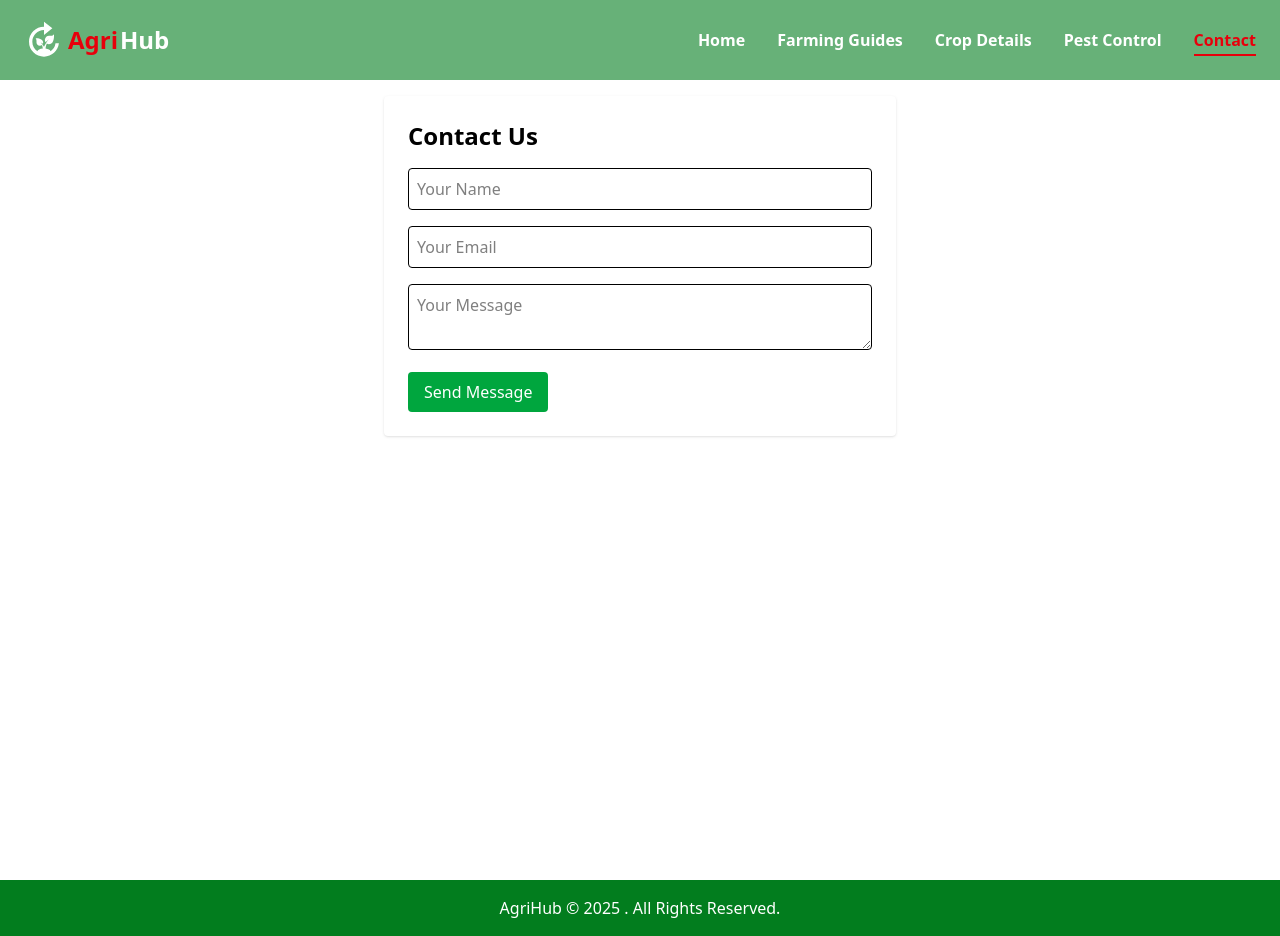
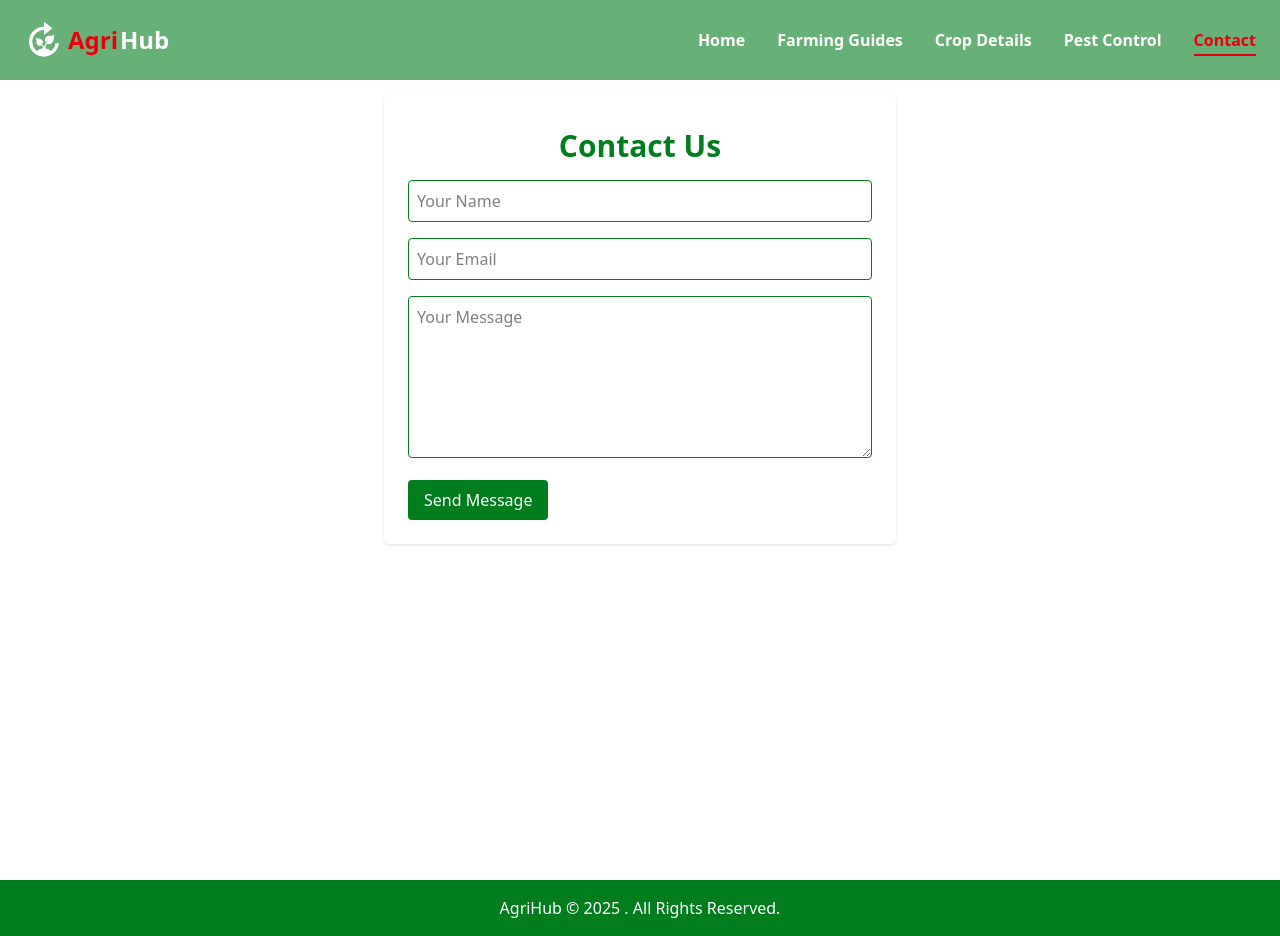
Before and after one commit to nazmul-nhb/agri-hub, a React (Vite) app: page /contact in a window 1280 px wide. Built offline with nearby package versions, Linux system fonts and the light colour scheme.

Commit message:
created reusable components

```diff
--- /dev/null
+++ b/src/components/SectionTitle.tsx
@@ -0,0 +1,26 @@
+import React from 'react';
+import { cn } from '../utils/helpers';
+
+interface Props {
+	title: React.ReactNode;
+	subTitle?: React.ReactNode;
+	className?: string;
+}
+
+const SectionTitle = ({ title, subTitle, className = '' }: Props) => {
+	return (
+		<div
+			className={cn(
+				'text-center space-y-2.5 text-primary mb-4 mt-2 mx-auto',
+				className
+			)}
+		>
+			<h2 className="text-xl md:text-3xl font-bold text-pretty">{title}</h2>
+			{subTitle && (
+				<h3 className="text-lg md:text-2xl font-bold text-pretty">{subTitle}</h3>
+			)}
+		</div>
+	);
+};
+
+export default SectionTitle;
--- /dev/null
+++ b/src/components/SectionWrapper.tsx
@@ -0,0 +1,22 @@
+import React from 'react';
+import { cn } from '../utils/helpers';
+
+interface Props {
+	className?: string;
+	children: React.ReactNode;
+}
+
+const SectionWrapper = ({ className = '', children }: Props) => {
+	return (
+		<section
+			className={cn(
+				'max-w-full w-full mx-auto px-8 md:px-12 lg:px-16 xl:px-20',
+				className
+			)}
+		>
+			{children}
+		</section>
+	);
+};
+
+export default SectionWrapper;
--- a/src/layouts/Root.tsx
+++ b/src/layouts/Root.tsx
@@ -7,7 +7,7 @@ const Root = () => {
 	return (
 		<Fragment>
 			<Navbar />
-			<main className="min-h-screen flex-grow container mx-auto p-4">
+			<main className="min-h-screen max-w-full mx-auto p-4">
 				<Outlet />
 			</main>
 			<Footer />
--- a/src/main.tsx
+++ b/src/main.tsx
@@ -3,14 +3,24 @@ import './styles.css';
 import { StrictMode } from 'react';
 import { createRoot } from 'react-dom/client';
 import { HelmetProvider } from 'react-helmet-async';
-import { Toaster } from 'react-hot-toast';
+import { Toaster, type ToasterProps } from 'react-hot-toast';
 import AppRoutes from './routes';
+
+const toasterProps: ToasterProps = {
+	toastOptions: {
+		style: {
+			border: '1px solid #00300b',
+			color: '#ffffff',
+			backgroundColor: '#00300b',
+		},
+	},
+};
 
 createRoot(document.getElementById('root')!).render(
 	<StrictMode>
 		<HelmetProvider>
 			<AppRoutes />
-			<Toaster />
+			<Toaster {...toasterProps} />
 		</HelmetProvider>
 	</StrictMode>
 );
--- a/src/pages/Contact.tsx
+++ b/src/pages/Contact.tsx
@@ -2,6 +2,7 @@ import { zodResolver } from '@hookform/resolvers/zod';
 import { useForm } from 'react-hook-form';
 import toast from 'react-hot-toast';
 import { z } from 'zod';
+import SectionTitle from '../components/SectionTitle';
 
 // Validation Schema
 const contactSchema = z.object({
@@ -16,7 +17,7 @@ type ContactFormData = z.infer<typeof contactSchema>;
 const Contact = () => {
 	const {
 		register,
-		reset,
+		// reset,
 		handleSubmit,
 		formState: { errors },
 	} = useForm<ContactFormData>({ resolver: zodResolver(contactSchema) });
@@ -24,18 +25,18 @@ const Contact = () => {
 	const onSubmit = (data: ContactFormData) => {
 		toast.success('Message sent successfully!', { id: 'contact' });
 		console.log(data);
-		reset();
+		// reset();
 	};
 
 	return (
 		<div className="max-w-lg mx-auto bg-white shadow p-6 rounded">
-			<h2 className="text-2xl font-bold mb-4">Contact Us</h2>
+			<SectionTitle title="Contact Us" />
 			<form onSubmit={handleSubmit(onSubmit)} className="space-y-4">
 				<input
 					type="text"
 					{...register('name')}
 					placeholder="Your Name"
-					className="w-full p-2 border rounded"
+					className="w-full p-2 border border-primary outline-0 focus:border-2 transition-all duration-300 rounded"
 				/>
 				{errors.name && <p className="text-red-500">{errors.name.message}</p>}
 
@@ -43,20 +44,21 @@ const Contact = () => {
 					type="email"
 					{...register('email')}
 					placeholder="Your Email"
-					className="w-full p-2 border rounded"
+					className="w-full p-2 border border-primary outline-0 focus:border-2 transition-all duration-300 rounded"
 				/>
 				{errors.email && <p className="text-red-500">{errors.email.message}</p>}
 
 				<textarea
+					rows={6}
 					{...register('message')}
 					placeholder="Your Message"
-					className="w-full p-2 border rounded"
+					className="w-full p-2 border border-primary outline-0 focus:border-2 transition-all duration-300 rounded"
 				/>
 				{errors.message && <p className="text-red-500">{errors.message.message}</p>}
 
 				<button
 					type="submit"
-					className="bg-green-600 text-white px-4 py-2 rounded cursor-pointer"
+					className="bg-primary text-white px-4 py-2 rounded cursor-pointer"
 				>
 					Send Message
 				</button>
--- a/src/pages/Home.tsx
+++ b/src/pages/Home.tsx
@@ -1,9 +1,12 @@
+import SectionTitle from '../components/SectionTitle';
+import SectionWrapper from '../components/SectionWrapper';
+
 const Home = () => {
 	return (
-		<section>
-			<h1 className="text-3xl font-bold text-green-700">Welcome to AgriHub</h1>
+		<SectionWrapper>
+			<SectionTitle title="Welcome to AgriHub" subTitle="Hola buddy" />
 			<p>Your trusted source for agricultural information.</p>
-		</section>
+		</SectionWrapper>
 	);
 };
 
```
